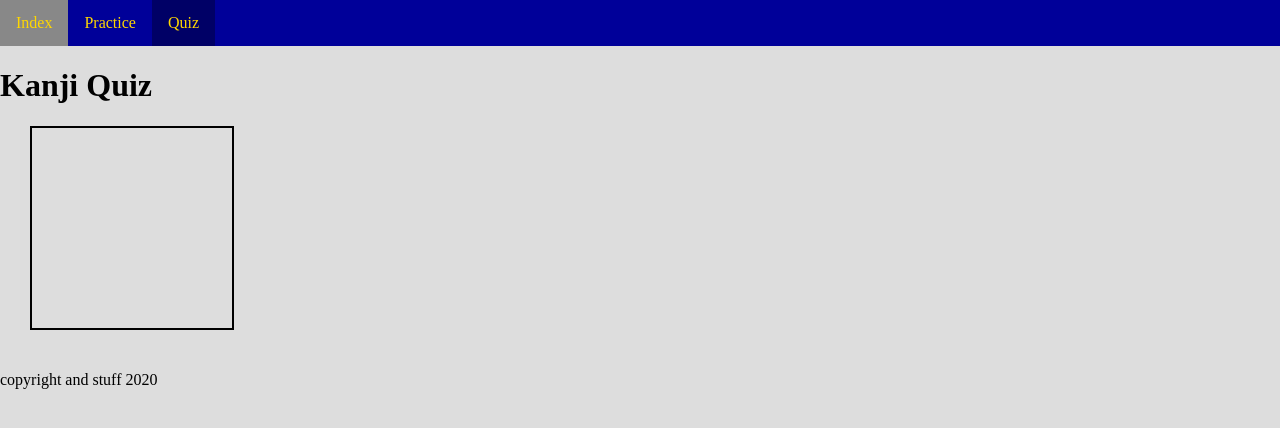
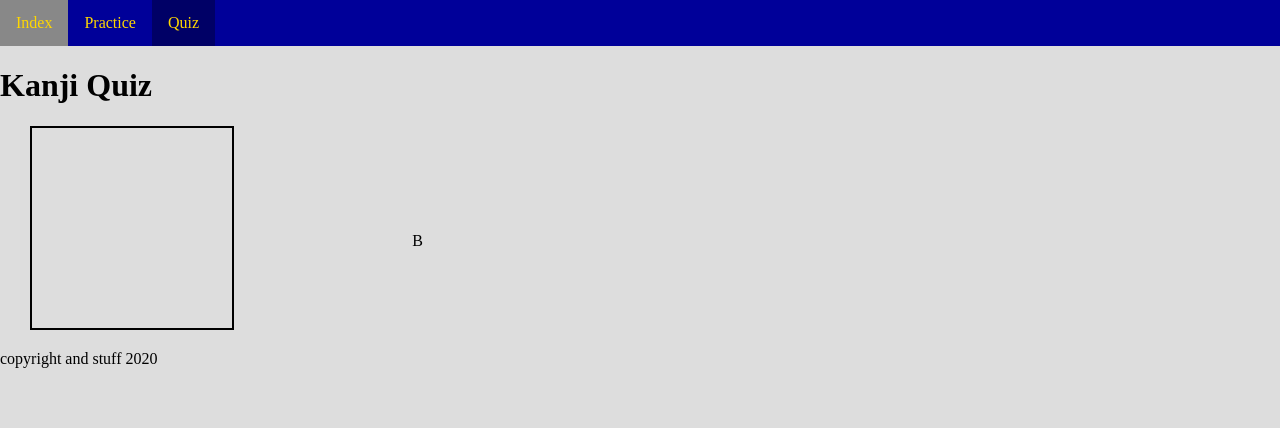
Before and after one commit to LeoKnox/kanji_app, a Flask app: page /quiz in a window 1280 px wide. Shown: the top 428 px of the page. Run offline with Flask 2, Linux system fonts and the light colour scheme; data that the repository does not hold is empty.

Commit message:
Add files via upload

```diff
--- a/application/static/css/styles.css
+++ b/application/static/css/styles.css
@@ -87,13 +87,20 @@ table {
 
 #quiz {
     display: grid;
-    grid-template-areas: "draw info blank"
+    width: 40%;
 }
 
 #quiz_draw {
-    grid-area: draw;
+    grid-column:1 / 2;
+    grid-row: 1 / 3;
 }
 
-#quiz_info {
-    grid-area: info;
+#question {
+    grid-column: 3;
+    grid-row: 1;
 }
+
+#answer {
+    grid-column: 3;
+    grid-row: 2
+}
--- a/application/templates/quiz.html
+++ b/application/templates/quiz.html
@@ -3,14 +3,17 @@
 <div>
 {% block content %}
     <h1>Kanji Quiz</h1>
-    {% include 'includes/drawing.html' %}
     <div id="quiz">
     <div id="quiz_draw">
-        <script src="{{ url_for('static', filename='js/practice.js') }}"></script>
+        {% include 'includes/drawing.html' %}
     </div>
-    <div id="quiz_info">
+    <div id="question">
         <h1>{{ quiz_kanji[3] }}</h1>
     </div>
+    <div id="answer">
+        <p>B</p>
     </div>
+    </div>
+    <script src="{{ url_for('static', filename='js/practice.js') }}"></script>
 {% endblock %}
 </div>
```
